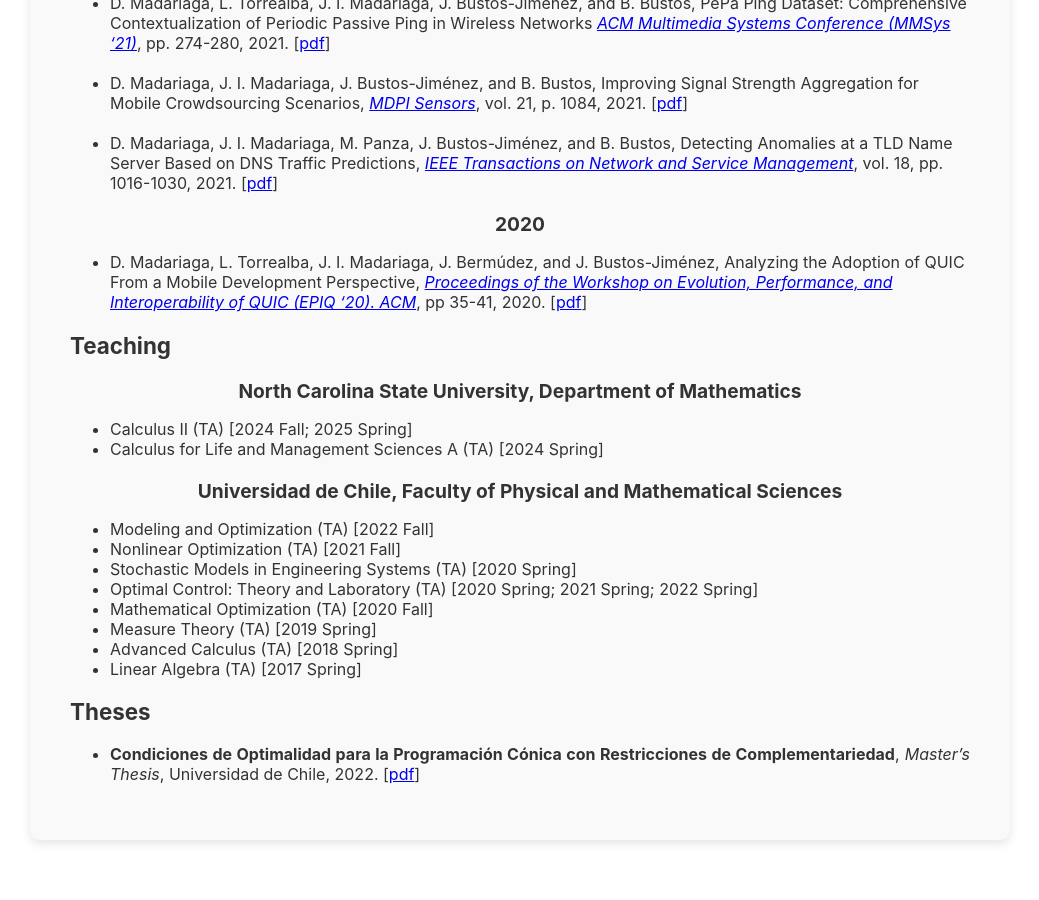
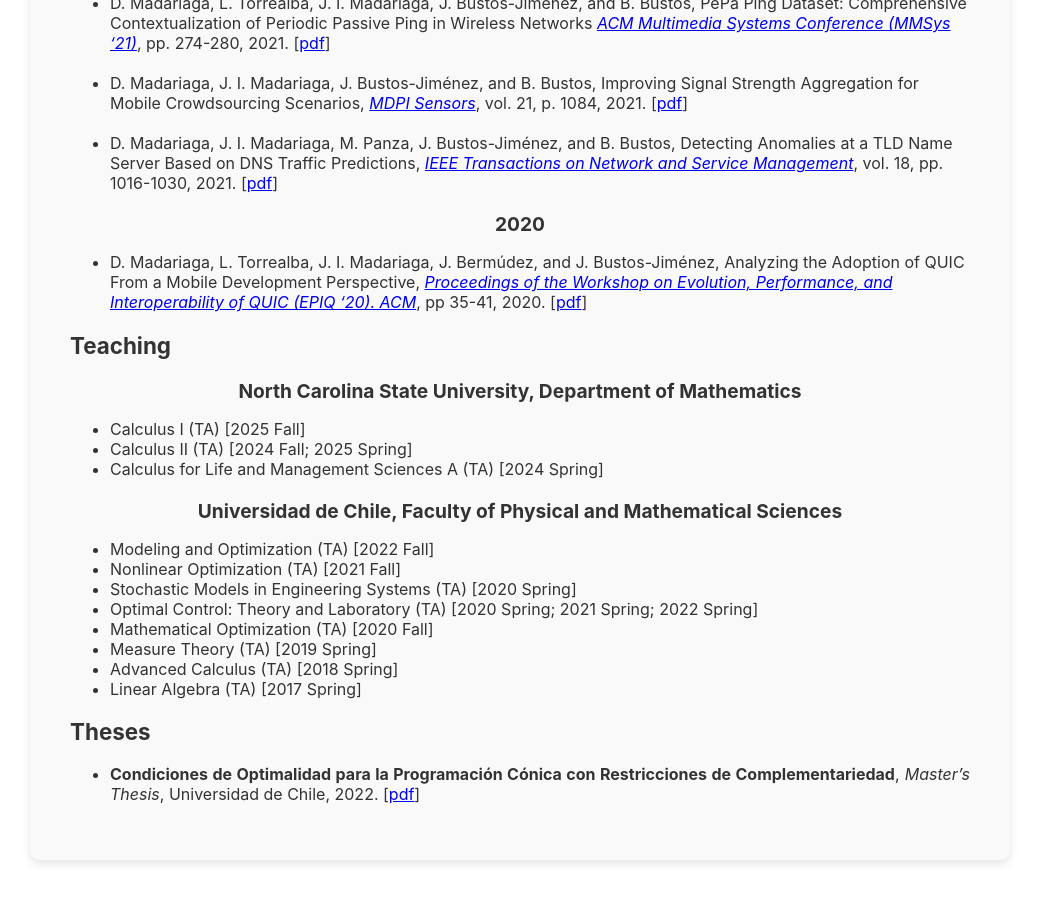
Before and after one commit to jmadariagar/jmadariagar.github.io, a Jekyll site: the page built from index.md, in a window 1280 px wide and 900 px high, scrolled down 1440 px. Shown: the whole window, without its empty margins (120-1159 px from the left). Built offline with Jekyll 4.4.1, drawn with Linux system fonts in a browser that asks for light colours; our own code applies the rules of GitHub Pages for plain Markdown files; a script that is not in the unit is left out.

Commit message:
Update index.md

```diff
--- a/index.md
+++ b/index.md
@@ -39,6 +39,7 @@
 
 ## Teaching
 <center> <h3>North Carolina State University, Department of Mathematics</h3> </center>
+* Calculus I (TA) [2025 Fall]
 * Calculus II (TA) [2024 Fall; 2025 Spring]
 * Calculus for Life and Management Sciences A (TA) [2024 Spring]
 
```
